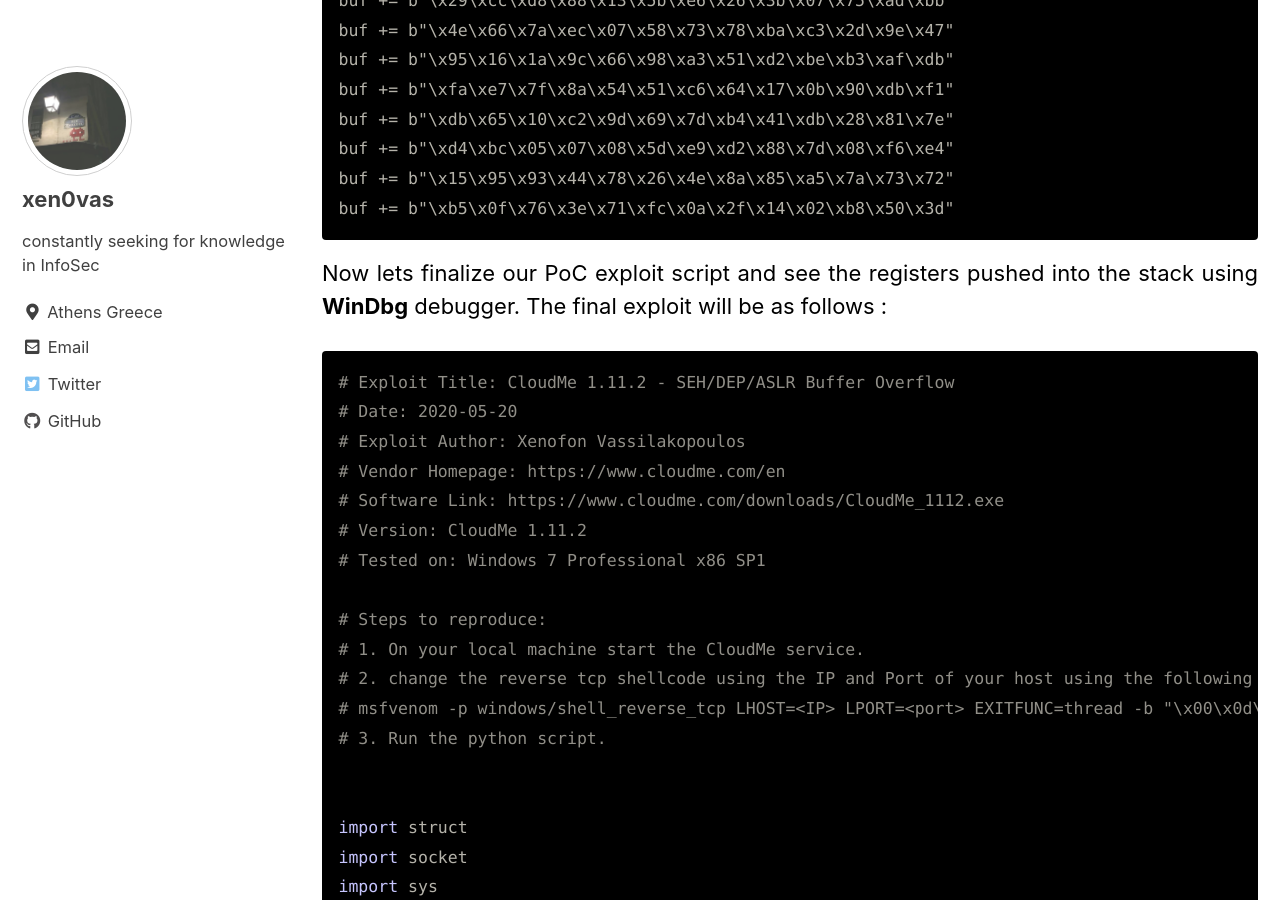
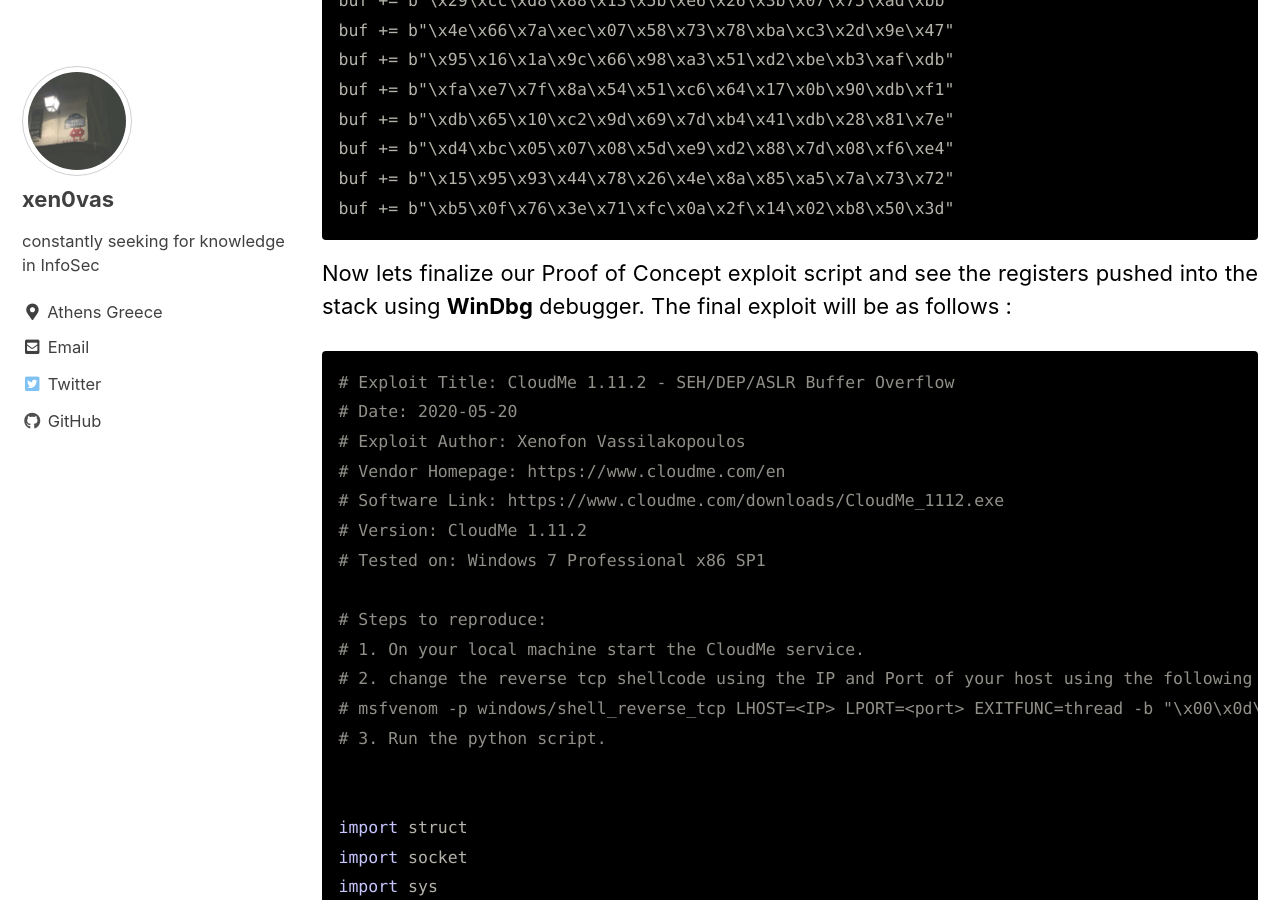
Before and after one commit to xen0vas/xen0vas.github.io, a Jekyll site: the page built from _posts/2021-02-18-cloudme-v1-11-2-dep-bypass-using-rop-gadgets.md, in a window 1280 px wide and 900 px high, scrolled down 58661 px. Built offline with Jekyll 4.4.1, drawn with Linux system fonts in a browser that asks for light colours; cached includes are drawn as plain includes.

````diff
--- a/_posts/2021-02-18-cloudme-v1-11-2-dep-bypass-using-rop-gadgets.md
+++ b/_posts/2021-02-18-cloudme-v1-11-2-dep-bypass-using-rop-gadgets.md
@@ -1780,7 +1780,7 @@
 ```
 
 <p align="justify">
-Now lets finalize our PoC exploit script and see the registers pushed into the stack using <b>WinDbg</b> debugger. The final exploit will be as follows :
+Now lets finalize our Proof of Concept exploit script and see the registers pushed into the stack using <b>WinDbg</b> debugger. The final exploit will be as follows :
 </p>
 
 ```python
````
